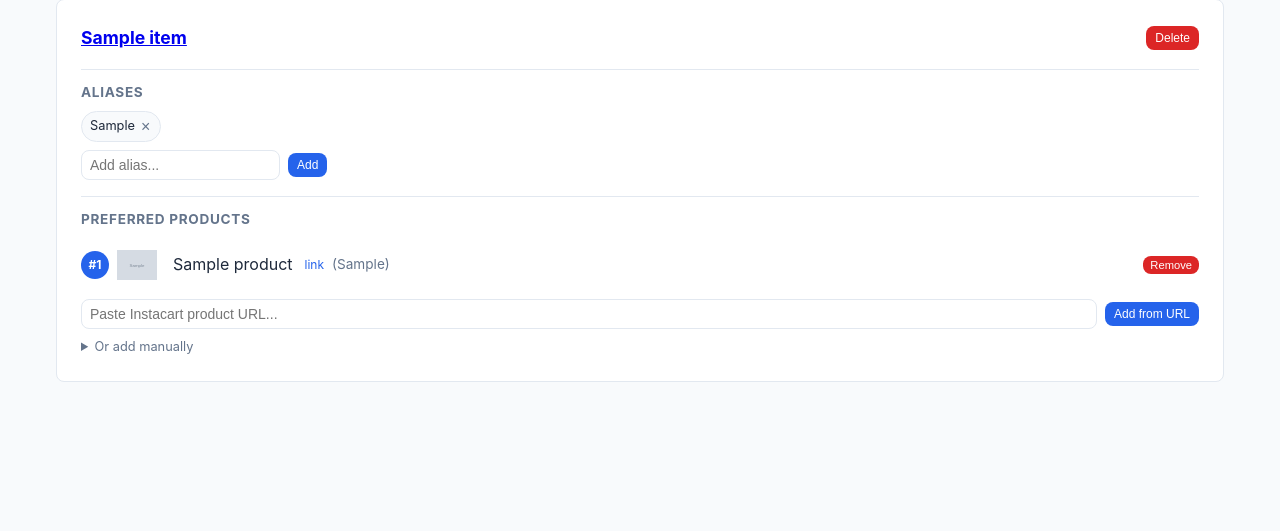
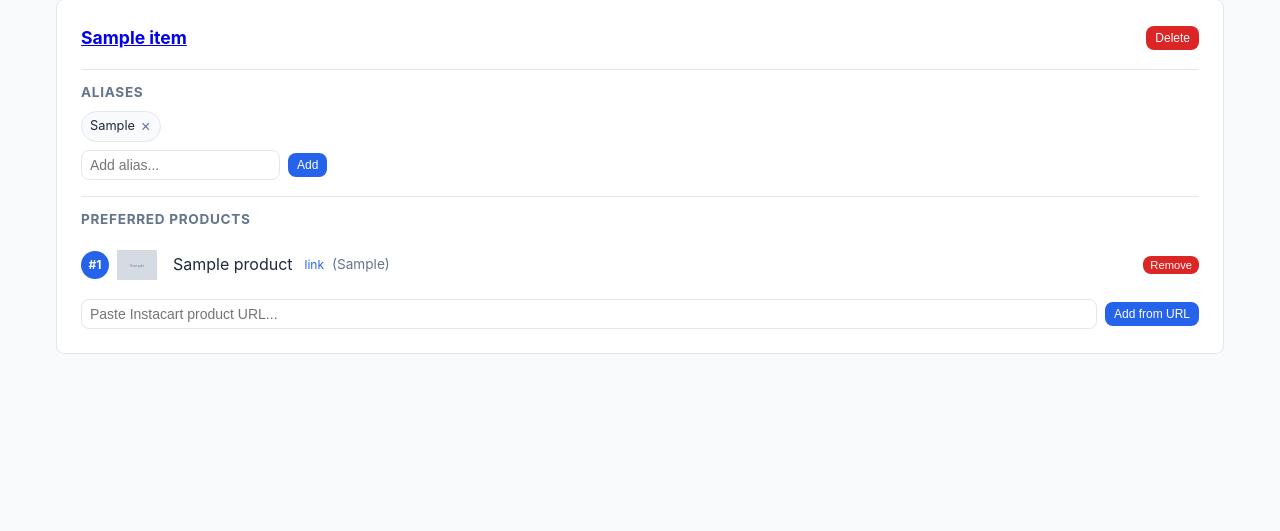
Before and after one commit to jlupien/alexacart, a FastAPI app: page /preferences/ in a window 1280 px wide. Shown: the part 246-777 px from the top of the page. Run offline with FastAPI, Linux system fonts and the light colour scheme; tables that the repository leaves empty hold one stand-in row (values such as "Sample post"); grey boxes marked "Sample" are stand-in pictures; some libraries are stand-ins or nearby versions.

Commit message:
no 'or add manually' on product page. only add by url

```diff
--- a/alexacart/templates/partials/preference_item.html
+++ b/alexacart/templates/partials/preference_item.html
@@ -62,14 +62,5 @@
             <button type="submit" class="btn btn-sm btn-primary">Add from URL</button>
             <span id="url-spinner-{{ item.id }}" class="htmx-indicator">Loading...</span>
         </form>
-        <details style="margin-top: 0.5rem;">
-            <summary class="muted" style="cursor: pointer; font-size: 0.8rem;">Or add manually</summary>
-            <form class="inline-form" hx-post="/preferences/items/{{ item.id }}/products" hx-target="#pref-{{ item.id }}" hx-swap="outerHTML" hx-on::after-request="if(event.detail.successful) this.reset()" style="margin-top: 0.375rem;">
-                <input type="text" name="product_name" placeholder="Product name..." required>
-                <input type="url" name="product_url" placeholder="Instacart URL...">
-                <input type="text" name="brand" placeholder="Brand (optional)">
-                <button type="submit" class="btn btn-sm btn-primary">Add Product</button>
-            </form>
-        </details>
     </div>
 </div>
```
